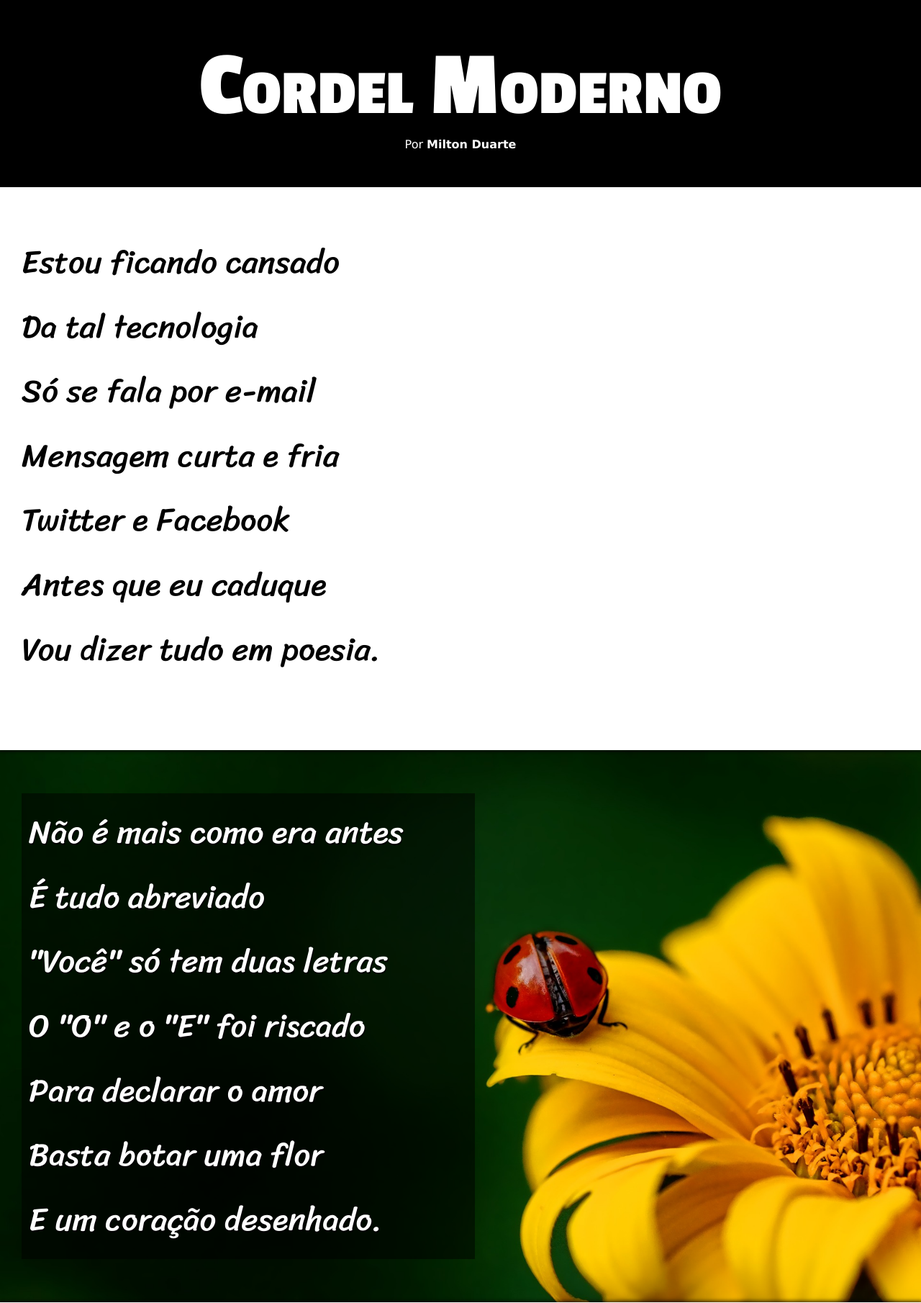
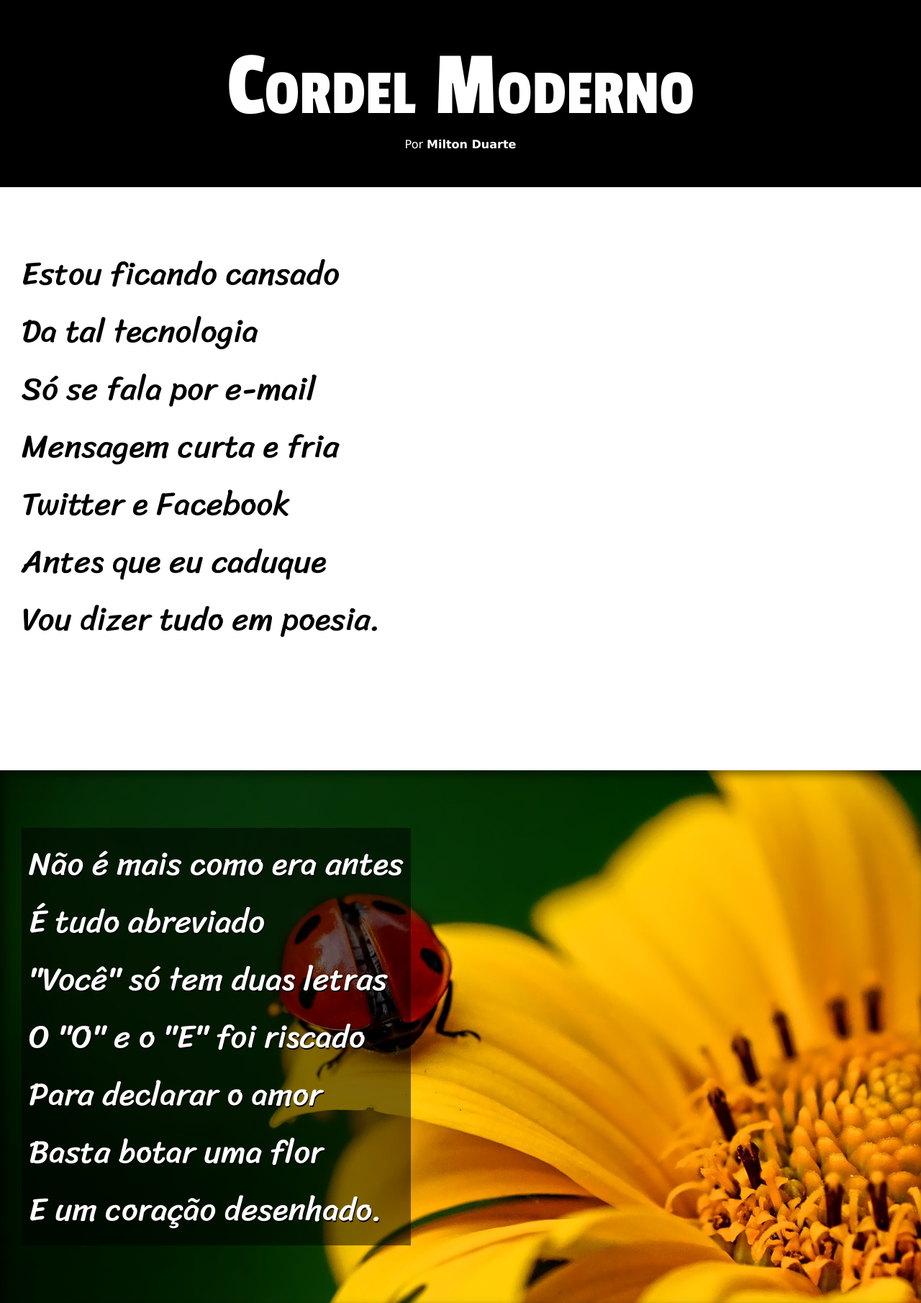
Before and after one commit to srnerdoso/project-cordel, a plain HTML site: page index.html in a window 1280 px wide. Shown: the top 1810 px of the page at 72% size. Drawn offline with Linux system fonts and the light colour scheme.

Commit message:
Optimized code

```diff
--- a/index.html
+++ b/index.html
@@ -20,17 +20,16 @@
   </head>
   <body>
     <header>
-      <h1>C<span>ORDEL</span> M<span>ODERNO</span></h1>
+      <h1>Cordel Moderno</h1>
       <blockquote cite="https://www.recantodasletras.com.br/poesias/3186743">
         Por
-        <a href="https://www.recantodasletras.com.br/poesias/3186743"
+        <a href="https://www.recantodasletras.com.br/poesias/3186743" target="_blank" rel="external"
           ><strong>Milton Duarte</strong></a
         >
       </blockquote>
     </header>
     <main>
-      <div class="white-background">
-          <section>
+      <section class="normal-background">
         <p>
           Estou ficando cansado<br />
           Da tal tecnologia<br />
@@ -41,10 +40,8 @@
           Vou dizer tudo em poesia.
         </p>
       </section>
-      </div>
 
-      <div class="image-background">
-          <section id="background001">
+        <section class="image-background" id="background001">
           <p>
             Não é mais como era antes<br />
             É tudo abreviado<br />
@@ -55,10 +52,8 @@
             E um coração desenhado.
           </p>
         </section>
-      </div>
 
-      <div class="white-background">
-          <section>
+      <section class="normal-background">
         <p>
           Arroba agora não pesa<br />
           É parte de um endereço<br />
@@ -78,10 +73,8 @@
           Decifre esse rabisco.
         </p>
       </section>
-      </div>
 
-      <div class="image-background">
-          <section id="background002">
+        <section class="image-background" id="background002">
           <p>
             Tenho saudade das cartas<br />
             Escritas com a própria mão<br />
@@ -92,10 +85,8 @@
             Nas linhas do coração.
           </p>
         </section>
-      </div>
 
-      <div class="white-background">
-          <section>
+      <section class="normal-background">
         <p>
           Agora, escrevo e envio<br />
           Chegando na mesma hora<br />
@@ -115,11 +106,24 @@
           Deixe que Deus interprete.
         </p>
       </section>
-      </div>
     </main>
     <footer>
       <p>
-            Site criado por <strong><a href="https://github.com/srnerdoso" target="_blank" rel="external">Valdenor</a></strong> para o <strong><a href="https://www.cursoemvideo.com/" target="_blank" rel="external">Curso em Vídeo</a></strong>
+        Site criado por
+        <strong
+          ><a href="https://github.com/srnerdoso" target="_blank" rel="external"
+            >Valdenor</a
+          ></strong
+        >
+        para o
+        <strong
+          ><a
+            href="https://www.cursoemvideo.com/"
+            target="_blank"
+            rel="external"
+            >Curso em Vídeo</a
+          ></strong
+        >
       </p>
     </footer>
   </body>
--- a/style/style.css
+++ b/style/style.css
@@ -1,6 +1,6 @@
 @charset "UTF-8";
 
-@import url('https://fonts.googleapis.com/css2?family=Passion+One:wght@400;700;900&family=Sriracha&display=swap');
+@import url("https://fonts.googleapis.com/css2?family=Passion+One:wght@400;700;900&family=Sriracha&display=swap");
 
 * {
   margin: 0;
@@ -9,90 +9,83 @@
 
 :root {
   --texts-apart-font-family: Verdana, Geneva, Tahoma, sans-serif;
-    --h1-header-font-family: 'Passion One', cursive;
-    --cordel-font-family: 'Sriracha', cursive;
+  --h1-header-font-family: "Passion One", cursive;
+  --section-font-family: "Sriracha", cursive;
+}
+
+html,
+body {
+  min-height: 100vh;
+  background-color: darkgrey;
+  font-family: var(--texts-apart-font-family);
 }
 
 header {
   background-color: black;
   color: white;
   text-align: center;
-    width: 100%;
-    padding: 50px 0;
 }
 
 header h1 {
-    font-family: var(--h1-header-font-family);
-    font-size: 10vw;
-}
-
-header > h1 > span {
-    font-size: 7vw;
+  padding-top: 50px;
+  font: small-caps 10vw var(--h1-header-font-family);
 }
 
 header blockquote {
-    font-family: var(--texts-apart-font-family);
+  padding-bottom: 50px;
 }
 
-header a {
+header a,
+footer a {
   color: white;
   text-decoration: none;
 }
 
-header a:hover {
+header a:hover,
+footer a:hover {
   text-decoration: underline;
 }
 
-main section {
-    color: black;
-    font-family: var(--cordel-font-family);
-    font-size: 3.5vw;
-    line-height: 7vw;
-    padding: 60px 30px;
+section {
+  padding: 10vh 0 10vh 30px;
+  line-height: 2em;
+  font: 3.5vw var(--section-font-family);
 }
 
-.white-background {
-    box-shadow: 0 0 5px 2px rgba(0, 0, 0, 0.7);
-    position: relative;
+section p {
+  padding-bottom: 2em;
 }
 
-.white-background p {
-    margin-bottom: 35px;
+.normal-background {
+  background-color: white;
+  color: black;
+}
+
+.image-background {
+  background-color: gray;
+  color: white;
+  box-shadow: inset 6px 6px 13px 0 rgba(0, 0, 0, 0.5);
+  background-size: cover;
 }
 
 .image-background p {
   background-color: rgba(0, 0, 0, 0.5);
-    color: white;
+  display: inline-block;
+  padding: 10px;
   text-shadow: 1px 2px 0 black;
-    width: 50%;
-    padding: 10px;
 }
 
 #background001 {
-    background: black url(/images/background001.jpg) right center no-repeat fixed;
-    background-size: cover;
+  background: url(/images/background001.jpg) right center no-repeat fixed;
 }
 
 #background002 {
-    background: black url('/images/background002.jpg') left center no-repeat fixed;
-    background-size: cover;
+  background: url(/images/background002.jpg) left center no-repeat fixed;
 }
 
 footer {
   background-color: black;
   color: white;
-    display: flex;
-    justify-content: center;
-    align-items: center;
   text-align: center;
   padding: 10px;
 }
-
-footer a {
-    text-decoration: none;
-    color: white;
-}
-
-footer a:hover {
-    text-decoration: underline;
-}
```
Lines whose indentation alone changed are shown as unchanged.
